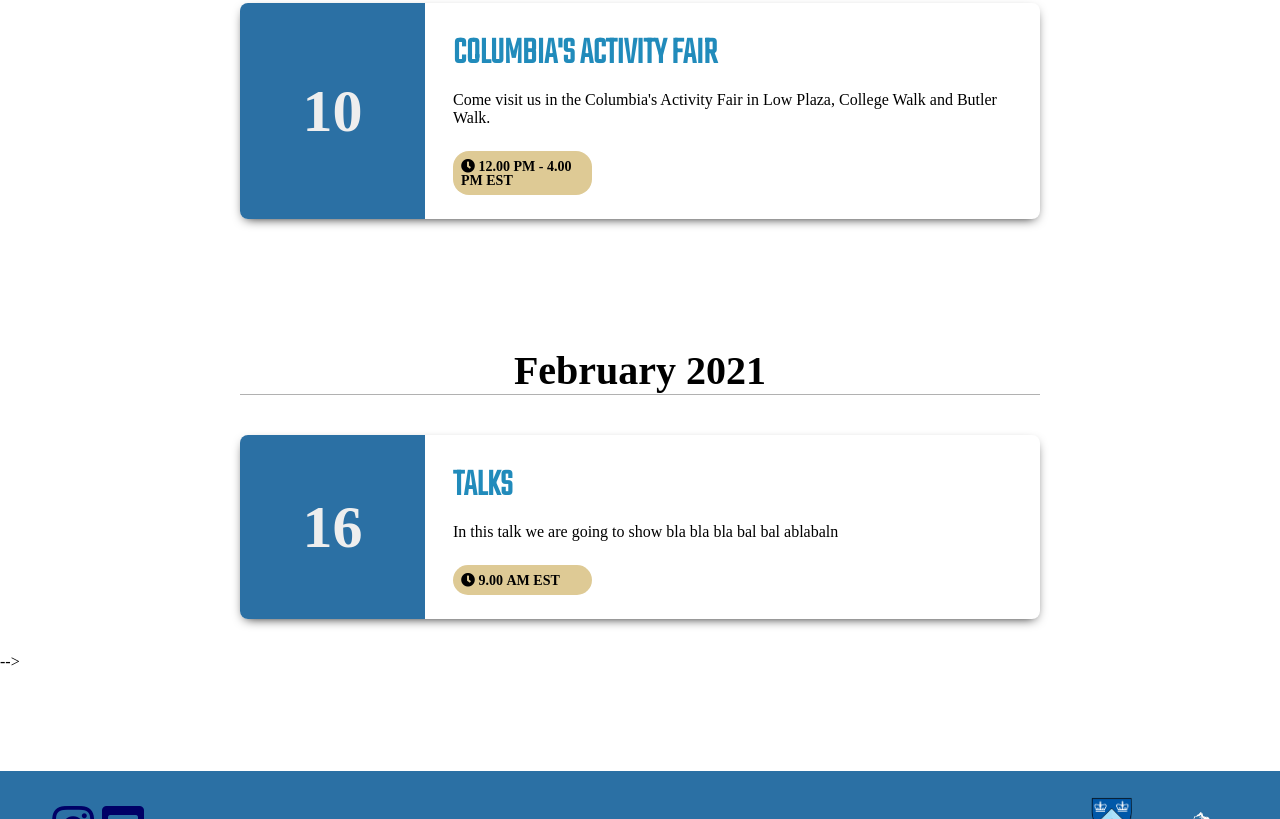
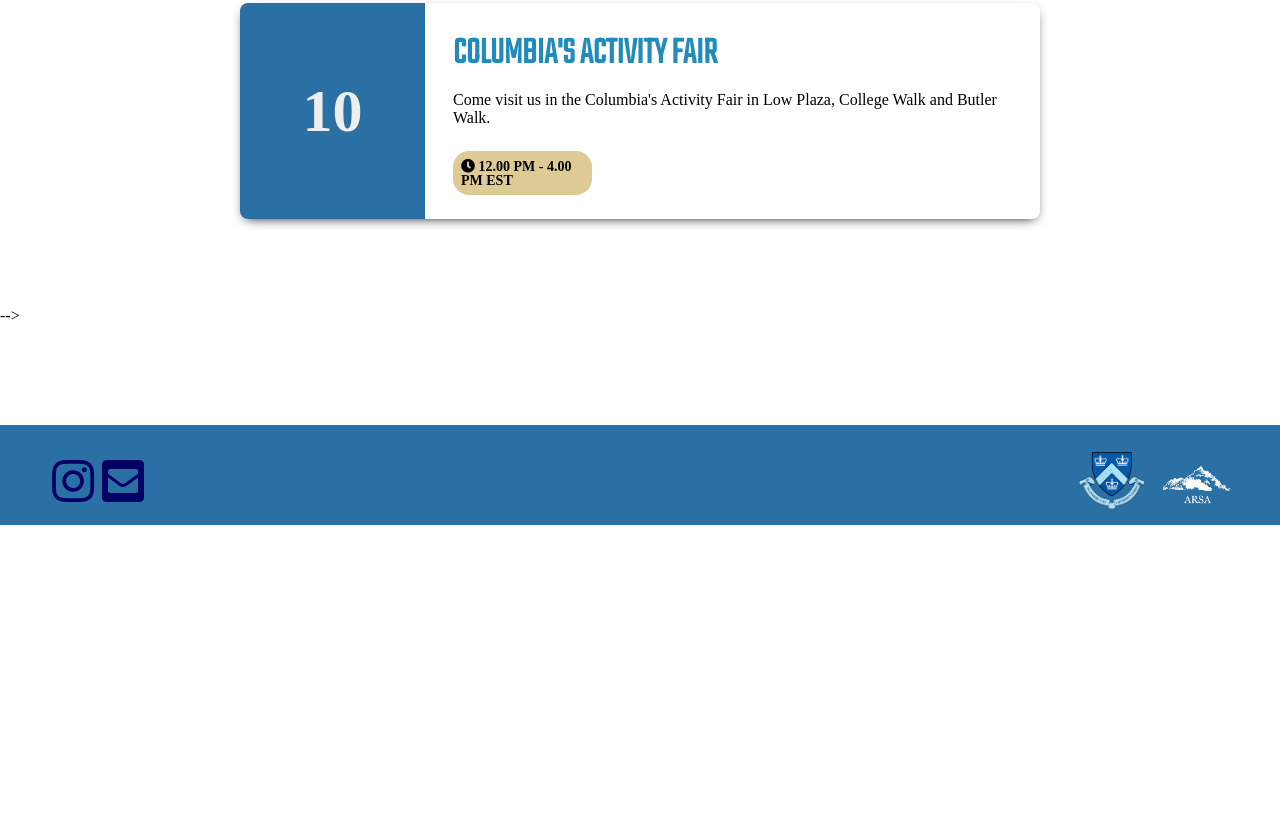
Before and after one commit to arsacolumbiauniversity/arsacolumbiauniversity.github.io, a plain HTML site: page events.html in a window 1280 px wide. Shown: the part 501-1320 px from the top of the page. After the commit the page ends 1026 px from the top, so only its background shows below. Drawn offline with Linux system fonts and the light colour scheme.

Commit message:
Update events.html

```diff
--- a/events.html
+++ b/events.html
@@ -74,24 +74,6 @@
 				<br>
 				<br>
 				<br>
-				<h3 class="year">February 2021</h3>
-				<div class="event">
-					<div class="event-left">
-						<div class="event-date">
-							<div class="date">16</div>
-						</div>
-					</div>
-
-					<div class="event-right">
-						<h3 class="event-title">TALKS</h3>
-						<div class="event-description">
-							In this talk we are going to show bla bla bla bal bal ablabaln
-						</div>
-						<div class="event-timing">
-							<i class="fas fa-clock"> 9.00 AM EST</i>
-						</div>
-					</div>
-				</div>
 			</div>
 		-->
 
```
